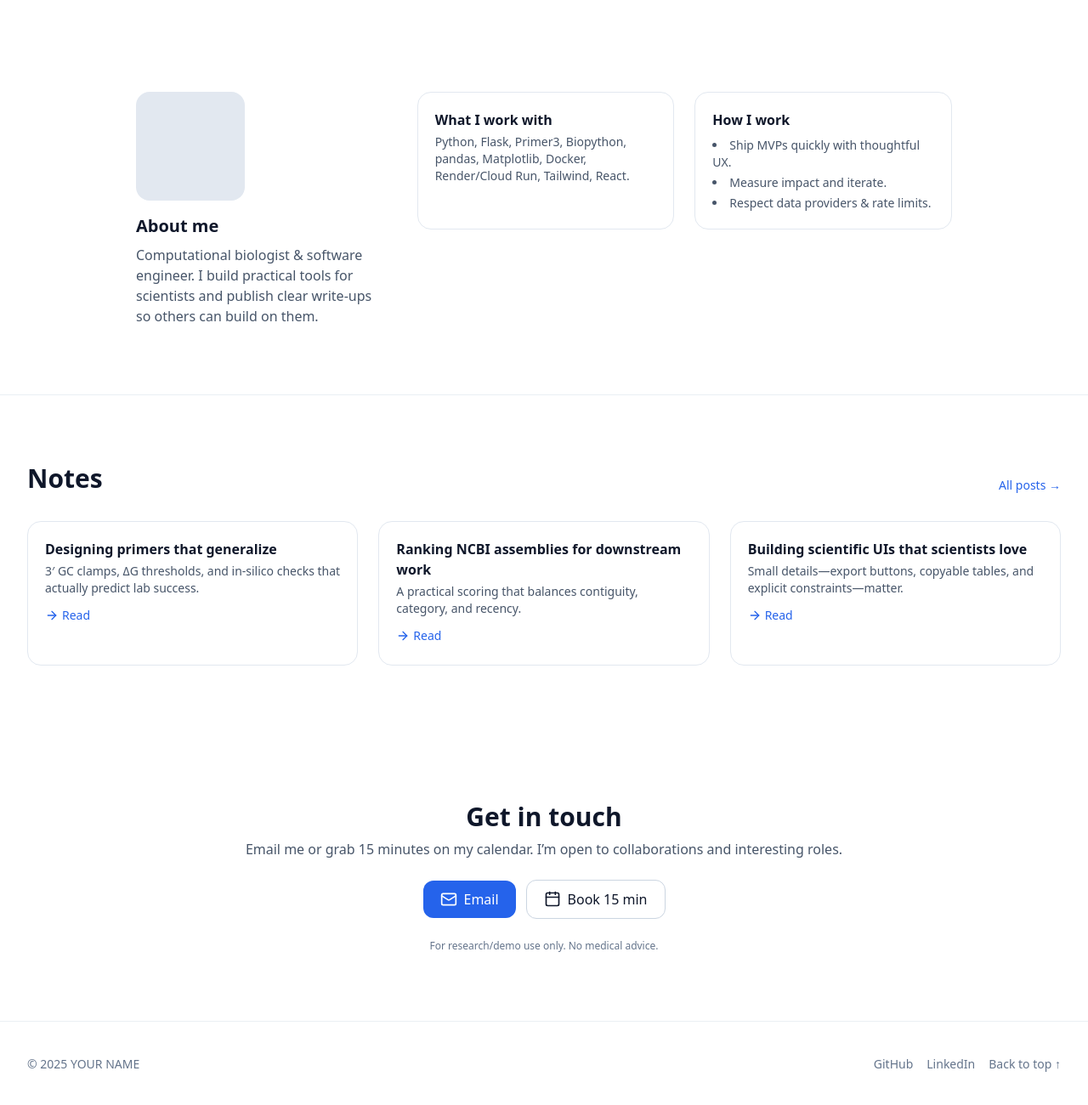
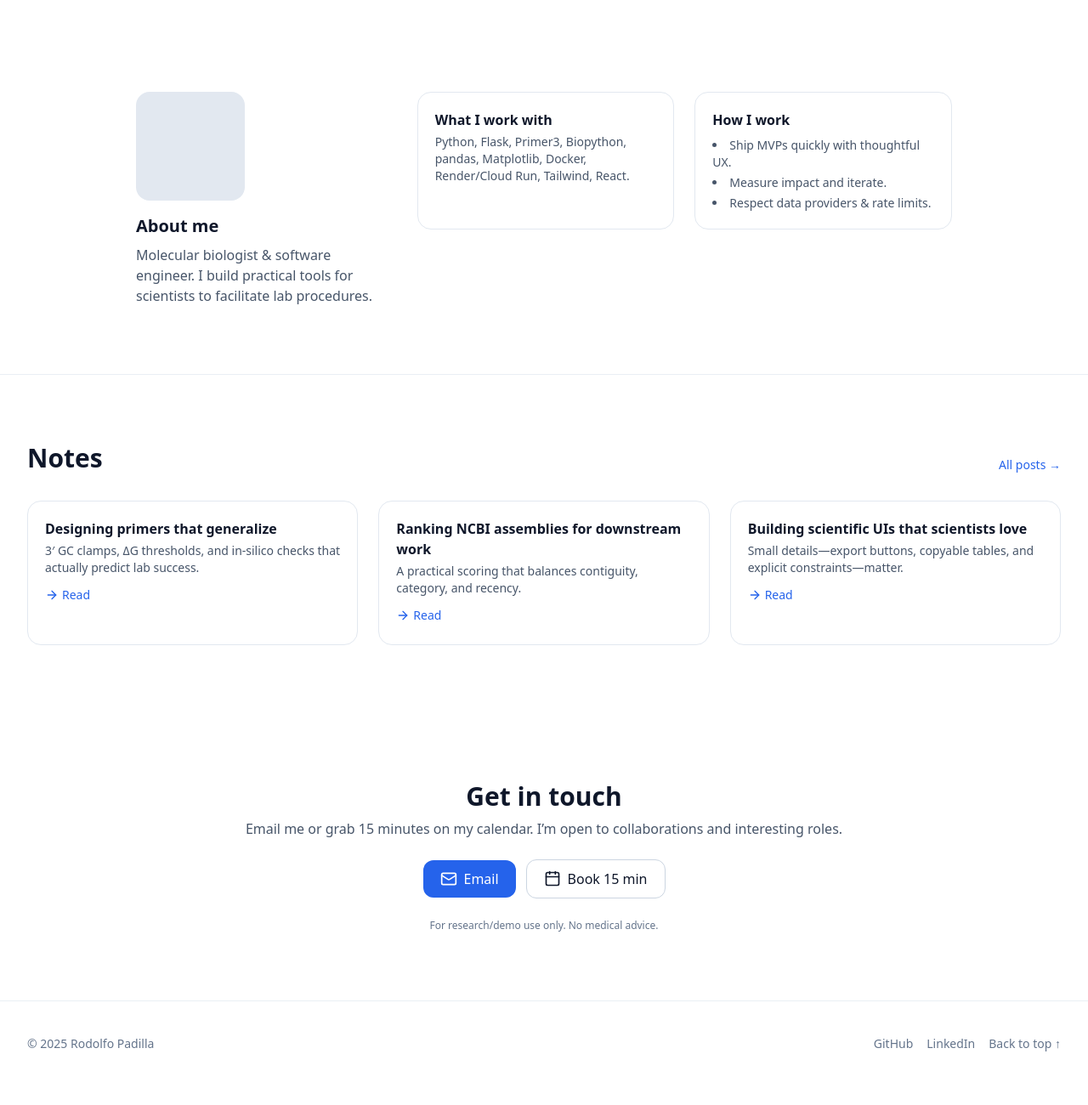
Before and after one commit to rodolfomac3/Portfolio-Site, a plain HTML site: page index.html in a window 1280 px wide. Shown: the part 1306-2606 px from the top of the page at 85% size. After the commit the page ends 2584 px from the top, so only its background shows below. Drawn offline with nearby package versions, Linux system fonts and the light colour scheme.

Commit message:
Updated to be unique to my information

```diff
--- a/index.html
+++ b/index.html
@@ -4,7 +4,7 @@
   <meta charset="utf-8" />
   <meta name="viewport" content="width=device-width, initial-scale=1" />
   <title>YOUR NAME — Projects & Research</title>
-  <meta name="description" content="Portfolio of YOUR NAME — software + bioinformatics projects, tools, and case studies." />
+  <meta name="description" content="Portfolio of Rodolfo Padilla — software + bioinformatics projects, tools, and case studies." />
   <meta name="theme-color" content="#0ea5e9" />
 
   <!-- Tailwind CSS -->
@@ -189,7 +189,7 @@
       <div>
         <div class="w-32 h-32 rounded-2xl bg-slate-200 dark:bg-slate-800 mb-4"></div>
         <h3 class="text-xl font-semibold">About me</h3>
-        <p class="mt-2 text-slate-600 dark:text-slate-300">Computational biologist & software engineer. I build practical tools for scientists and publish clear write-ups so others can build on them.</p>
+        <p class="mt-2 text-slate-600 dark:text-slate-300">Molecular biologist & software engineer. I build practical tools for scientists to facilitate lab procedures.</p>
       </div>
       <div class="md:col-span-2 grid sm:grid-cols-2 gap-6">
         <div class="p-5 rounded-2xl border border-slate-200 dark:border-slate-800">
@@ -250,7 +250,7 @@
 
   <footer class="py-10 border-t border-slate-200/70 dark:border-slate-800">
     <div class="max-w-7xl mx-auto px-4 sm:px-6 lg:px-8 flex items-center justify-between text-sm text-slate-500 dark:text-slate-400">
-      <span>© <span x-text="year"></span> YOUR NAME</span>
+      <span>© <span x-text="year"></span> Rodolfo Padilla</span>
       <div class="flex items-center gap-4">
         <a :href="links.github" class="hover:text-slate-700 dark:hover:text-slate-200">GitHub</a>
         <a :href="links.linkedin" class="hover:text-slate-700 dark:hover:text-slate-200">LinkedIn</a>
```
